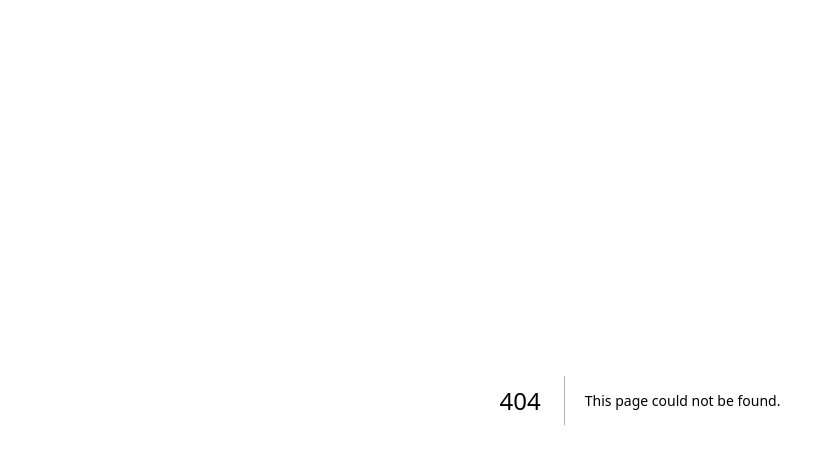
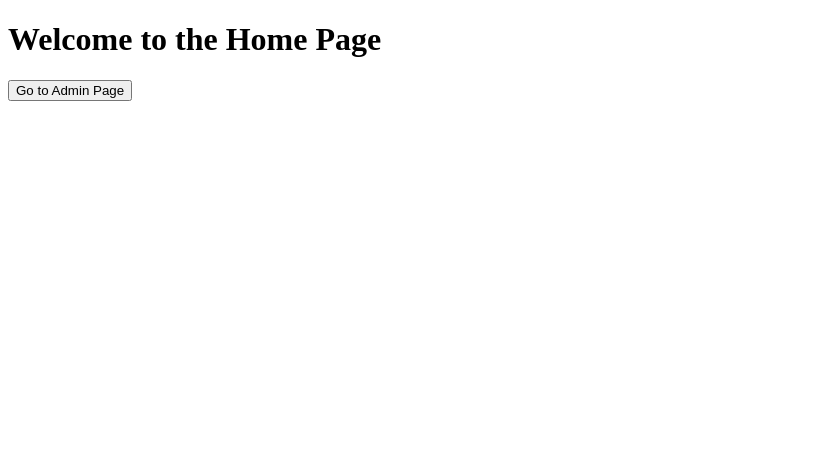
Before and after one commit to Vamshireddy199/Blog-Website, a Next.js app: page / in a window 1280 px wide. Before the commit this address had no page. Shown: the top 464 px of the page, without its empty margins (0-835 px from the left). Built offline with nearby package versions, Linux system fonts and the light colour scheme.

Commit message:
Add files via upload

```diff
--- /dev/null
+++ b/pages/index.js
@@ -0,0 +1,20 @@
+// pages/index.js
+import { useRouter } from 'next/router';
+
+const HomePage = () => {
+  const router = useRouter();
+
+  const handleAdminPageClick = () => {
+    // Perform authentication check here (optional)
+    router.push('/admin');
+  };
+
+  return (
+    <div>
+      <h1>Welcome to the Home Page</h1>
+      <button onClick={handleAdminPageClick}>Go to Admin Page</button>
+    </div>
+  );
+};
+
+export default HomePage;
```
